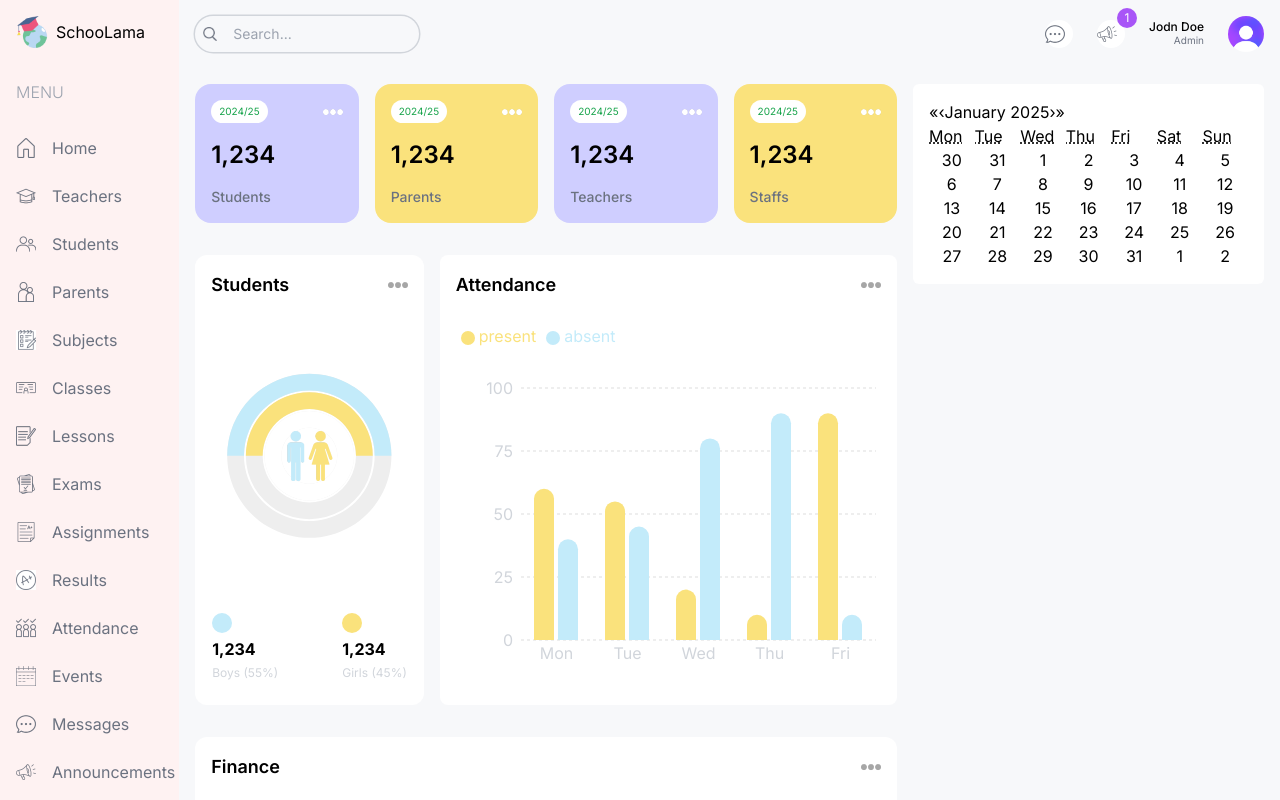
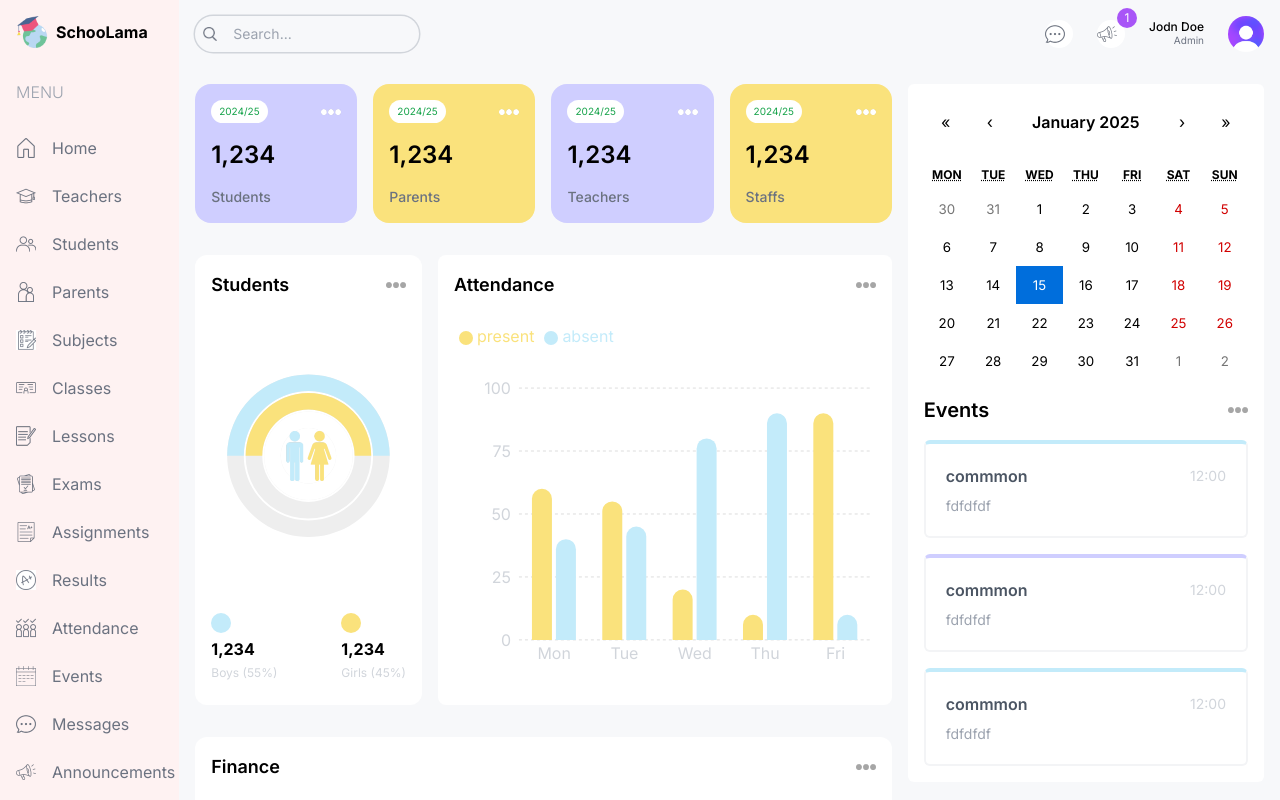
Before and after one commit to RaoulBonsso/school-managment-app, a Next.js app in the folder next-dashboard-ui/: page /admin in a window 1280 px wide. Shown: the top 800 px of the page. Built offline with nearby package versions, Linux system fonts and the light colour scheme.

Commit message:
anouncement on dashboard is donne dashboard is okay

```diff
--- a/next-dashboard-ui/src/app/(dashboard)/admin/page.tsx
+++ b/next-dashboard-ui/src/app/(dashboard)/admin/page.tsx
@@ -1,3 +1,4 @@
+import Announcement from "@/app/components/Announcement";
 import AttendanceCart from "@/app/components/AttendanceCart";
 import CountChart from "@/app/components/CountChart";
 import EventCalender from "@/app/components/EventCalender";
@@ -37,7 +38,9 @@ const page = () => {
 
       {/*RIGHT*/}
       <div className="w-full lg:w-1/3 flex flex-col gap-8">
-      <EventCalender/></div>
+      <EventCalender/>
+      <Announcement/>
+      </div>
     </div>
   );
 };
--- a/next-dashboard-ui/src/app/(dashboard)/layout.tsx
+++ b/next-dashboard-ui/src/app/(dashboard)/layout.tsx
@@ -17,7 +17,7 @@ export default function RootLayout({
           className="flex items-center justify-center lg:justify-start gap-2"
         >
           <Image src="/logo.png" alt="logo" width={32} height={32} />
-          <span className="hidden lg:block">SchooLama</span>
+          <span className="hidden lg:block font-bold">SchooLama</span>
         </Link>
         <Menu />
       </div>
--- /dev/null
+++ b/next-dashboard-ui/src/app/components/Announcement.tsx
@@ -0,0 +1,27 @@
+import React from "react";
+
+const Announcement = () => {
+  return (
+    <div className="bg-white p-4 rounded-md">
+      <div className="flex items-center justify-between">
+        <h1 className="text-xl font-semibold capitalize">Announcement</h1>
+        <span className="text-xs text-gray-400 capitalize">view alll</span>
+      </div>
+      <div className="flex flex-col gap-4 mt-4">
+        <div className="bg-lamaSkyLight rounded-md p-4">
+          <div className="flex items-center justify-between">
+            <h2 className="font-medium">molplpllpl lplpl plp</h2>
+            <span className="text-xs text-gray-400 bg-white rounded-md px-1 py-1">
+              2025-01-01
+            </span>
+          </div>
+          <p className="text-sm text-gray-400 mt-1">
+            eeeeeeeeeeeeeeeeeeeefffffffffffffffffkkkfffffffffffffffffffffffffff
+          </p>
+        </div>
+      </div>
+    </div>
+  );
+};
+
+export default Announcement;
--- a/next-dashboard-ui/src/app/components/EventCalender.tsx
+++ b/next-dashboard-ui/src/app/components/EventCalender.tsx
@@ -1,16 +1,58 @@
 "use client"
+import Image from 'next/image';
+import { title } from 'process';
 import React from 'react';
 import { useState } from 'react';
 import Calendar from 'react-calendar';
+import 'react-calendar/dist/Calendar.css';
+
 
 type ValuePiece = Date | null;
 
 type Value = ValuePiece | [ValuePiece, ValuePiece]
 
+const events = [
+  {
+    id:1,
+    title:"commmon",
+    time:"12:00",
+    description:"fdfdfdf"
+  },
+  {
+    id:2,
+    title:"commmon",
+    time:"12:00",
+    description:"fdfdfdf"
+  },
+  {
+    id:3,
+    title:"commmon",
+    time:"12:00",
+    description:"fdfdfdf"
+  }
+]
+
 const EventCalender = () => {
   const [value, onChange] = useState<Value>(new Date());
   return (
-    <div className='bg-white p-4 rounded-md'><Calendar onChange={onChange} value={value} /></div>
+    <div className='bg-white p-4 rounded-md'><Calendar onChange={onChange} value={value} />
+    <div className='flex items-center justify-between'>
+      <h1 className='text-xl font-semibold my-4'>Events</h1>
+      <Image src="/moreDark.png" alt='' width={20} height={20}/>
+    </div>
+    <div className='flex flex-col gap-4'>
+      {events.map(event =>(
+        <div className='p-5 rounded-md border-2 border-gray-100 border-t-4 odd:border-t-lamaSky even:border-t-lamaPurple ' key={event.id}>
+          <div className='flex items-center justify-between'>
+            <h1 className='font-semibold text-gray-600'>{event.title}</h1>
+            <span className='text-gray-300 text-sm'>{event.time}</span>
+          </div>
+          <p className='mt-2 text-gray-400 text-sm'>{event.description}</p>
+        </div>
+      ))}
+
+    </div>
+    </div>
   )
 }
 
--- a/next-dashboard-ui/src/app/globals.css
+++ b/next-dashboard-ui/src/app/globals.css
@@ -1,3 +1,16 @@
 @tailwind base;
 @tailwind components;
 @tailwind utilities;
+
+.react-calendar{
+    width: 100% !important;
+    border: none !important;
+    font-family: "inter", sans-serif !important;
+}
+.react-calendar__navigation__label__labelText{
+    font-weight: 600;
+}
+.react-calendar__tile-active{
+    background-color: #C3EBFA !important;
+    color: black !important;
+}
```
